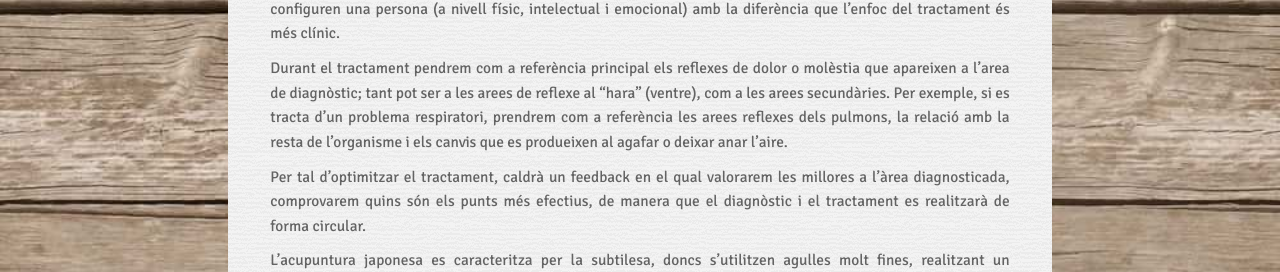
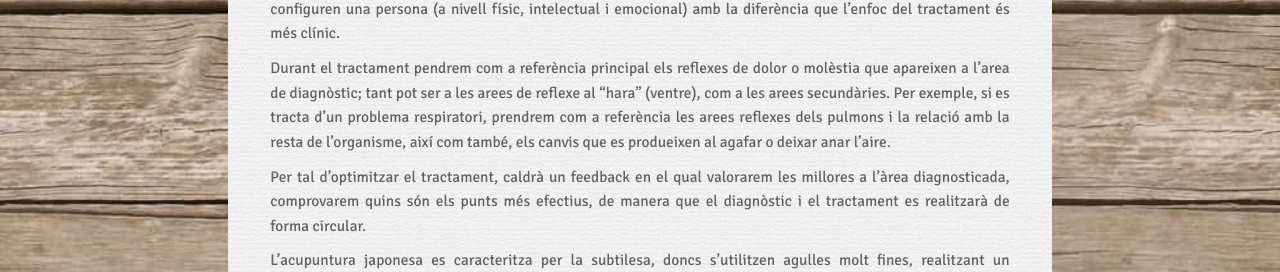
Before and after one commit to agustibr/shiatsu.nuriabelloc.com, a Jekyll site: the page built from cat/1-sessions.md, in a window 1280 px wide and 900 px high, scrolled down 1021 px. Shown: the part 201-473 px from the top of the window. Built offline with Jekyll 4.4.1, drawn with Linux system fonts in a browser that asks for light colours; some web fonts are replaced.

Commit message:
Updated 1-sessions.md

```diff
--- a/cat/1-sessions.md
+++ b/cat/1-sessions.md
@@ -51,8 +51,7 @@ Son sessions personalitzades en les que l’aprenentatge i el feedback són elem
 
 L'acupuntura que realitzo segueix la mateixa línea que les sessions de shiatsu, tinc en compte els tres eixos que configuren una persona (a nivell físic, intelectual i emocional) amb la diferència que l'enfoc del tractament és més clínic.
 
-Durant el tractament pendrem com a referència principal els reflexes de dolor o molèstia que apareixen a l'area de diagnòstic; tant pot ser a les arees de reflexe al "hara" (ventre), com a les arees secundàries. Per exemple, si es tracta d'un problema respiratori, prendrem com a referència les arees reflexes dels pulmons, la relació amb la resta de l'organisme i els canvis que es produeixen al agafar o deixar anar l'aire.
-
+Durant el tractament pendrem com a referència principal els reflexes de dolor o molèstia que apareixen a l'area de diagnòstic; tant pot ser a les arees de reflexe al "hara" (ventre), com a les arees secundàries. Per exemple, si es tracta d'un problema respiratori, prendrem com a referència les arees reflexes dels pulmons i la relació amb la resta de l'organisme, així com també, els canvis que es produeixen al agafar o deixar anar l'aire.
 
 Per tal d'optimitzar el tractament, caldrà un feedback en el qual valorarem les millores a l'àrea diagnosticada, comprovarem quins són els punts més efectius, de manera que el diagnòstic i el tractament es realitzarà de forma circular.
 
```
